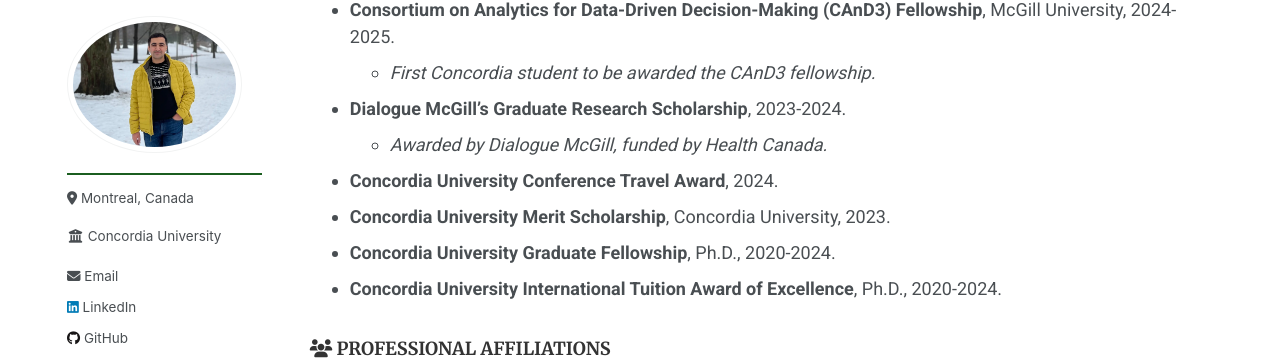
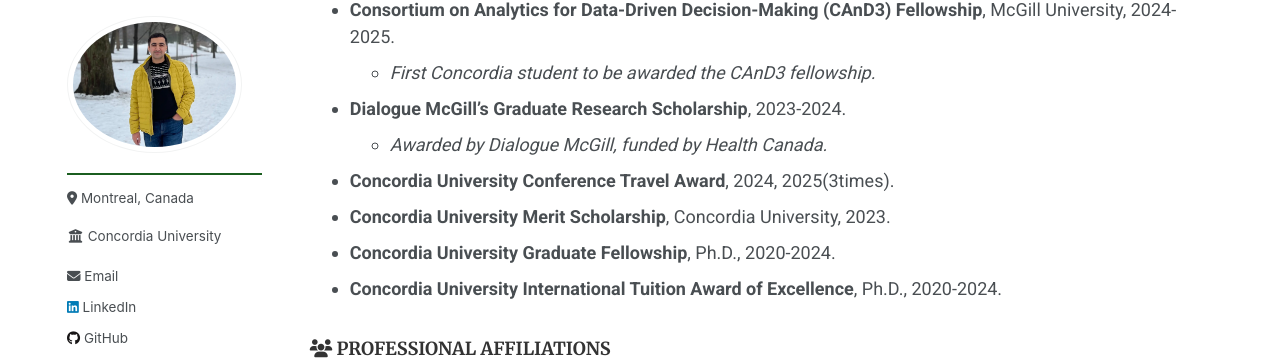
Before and after one commit to Mohsnmonji/mohsnmonji.github.io, a Jekyll site: the page built from _pages/Curriculum Vitae.md, in a window 1280 px wide and 900 px high, scrolled down 3394 px. Shown: the part 90-450 px from the top of the window. Built offline with Jekyll 4.4.1, drawn with Linux system fonts in a browser that asks for light colours; some web fonts are replaced.

Commit message:
Update Curriculum Vitae.md

```diff
--- a/_pages/Curriculum Vitae.md
+++ b/_pages/Curriculum Vitae.md
@@ -130,7 +130,7 @@ author_profile: true
   - *First Concordia student to be awarded the CAnD3 fellowship.*
 - **Dialogue McGill’s Graduate Research Scholarship**, 2023-2024.
   - *Awarded by Dialogue McGill, funded by Health Canada.*
-- **Concordia University Conference Travel Award**, 2024.
+- **Concordia University Conference Travel Award**, 2024, 2025(3times).
 - **Concordia University Merit Scholarship**, Concordia University, 2023.
 - **Concordia University Graduate Fellowship**, Ph.D., 2020-2024.
 - **Concordia University International Tuition Award of Excellence**, Ph.D., 2020-2024.
```
